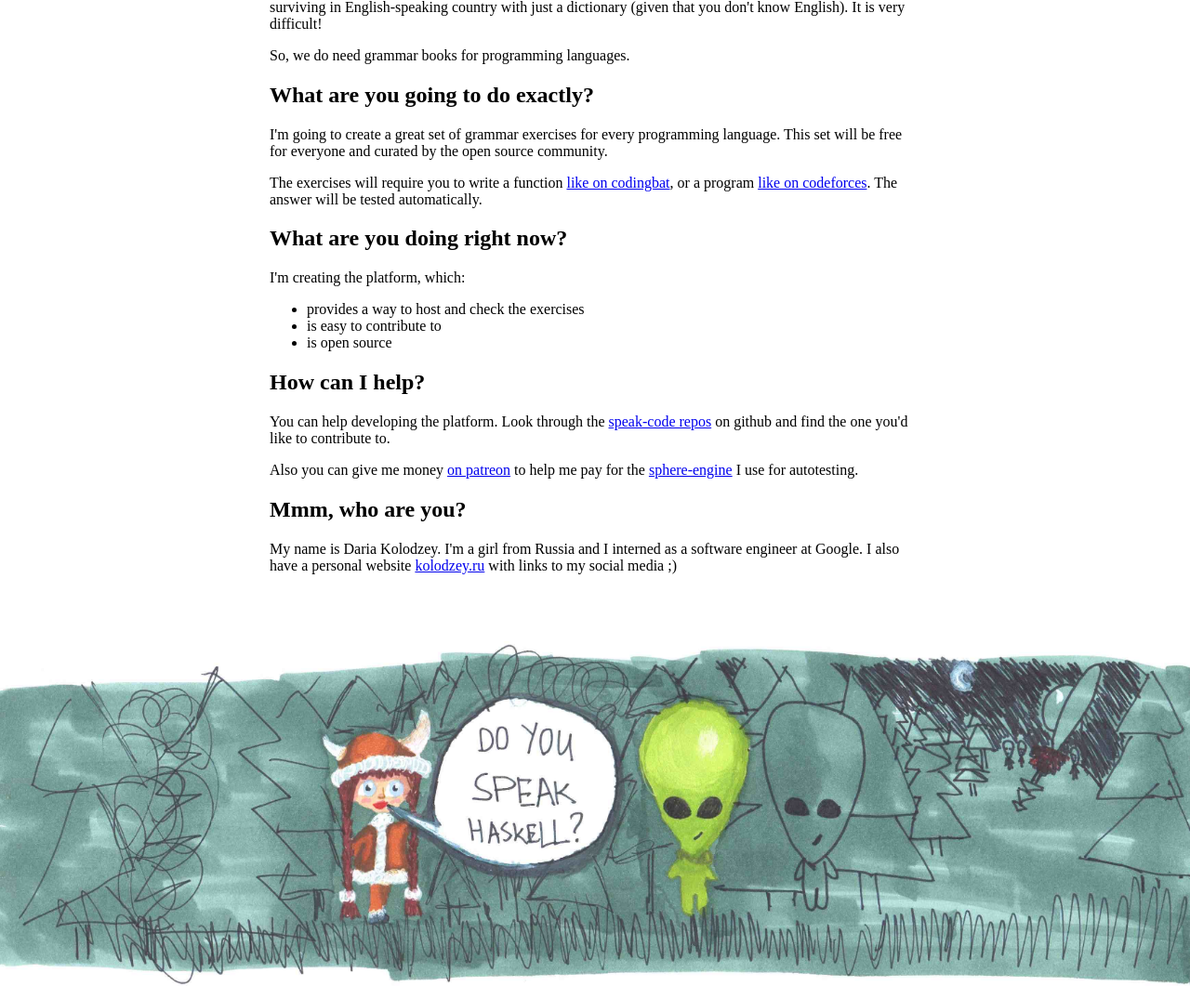
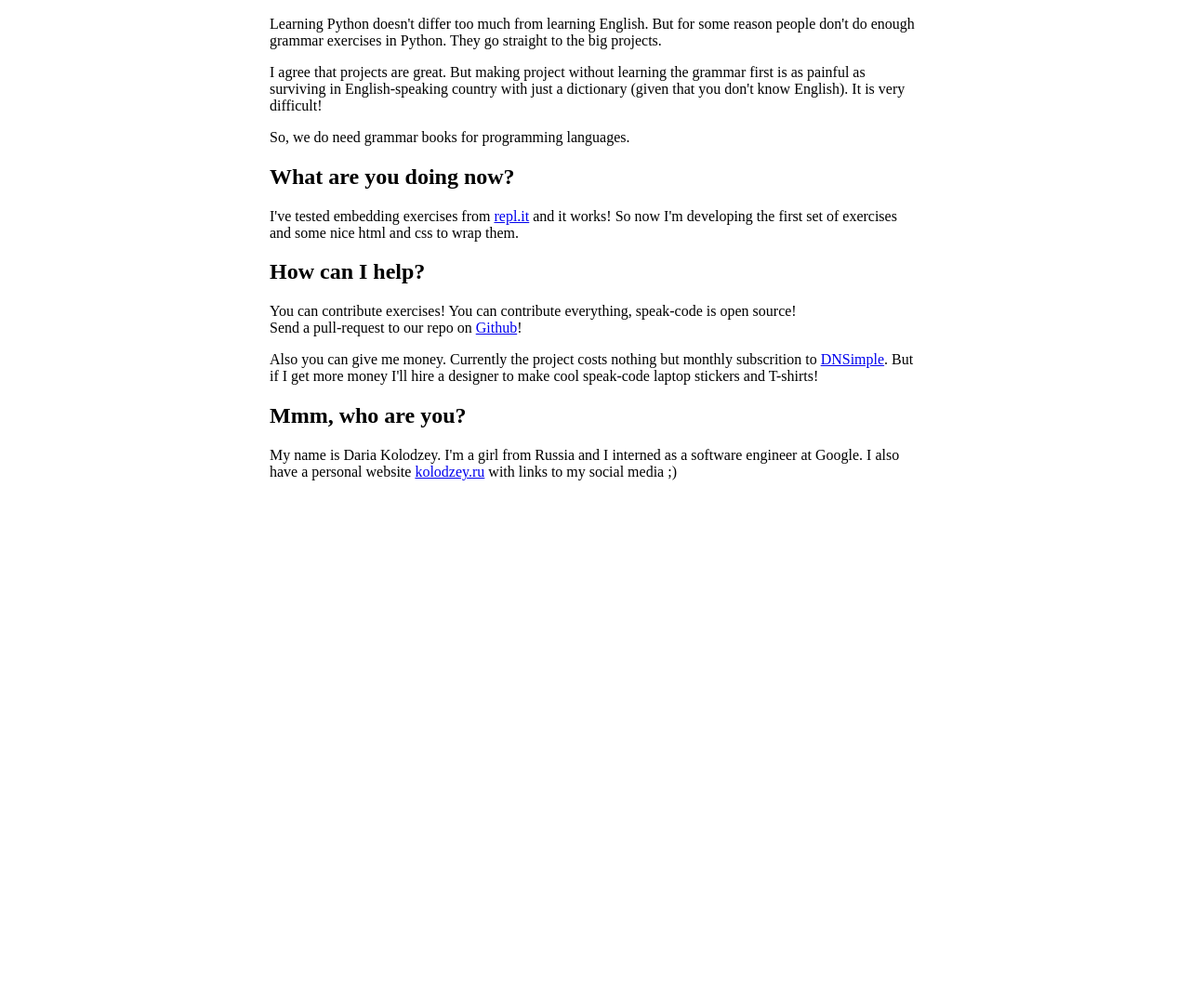
Before and after one commit to speak-code/speak-code.github.io, a plain HTML site: page index.html in a window 1280 px wide. Shown: the part 961-2036 px from the top of the page at 93% size. After the commit the page ends 1544 px from the top, so only its background shows below. Drawn offline with Linux system fonts and the light colour scheme.

Commit message:
Update index as I'll embed repl.it

```diff
--- a/index.html
+++ b/index.html
@@ -7,14 +7,14 @@
     margin: 0;
     padding: 0;
   }
-  article {
+  div {
     padding: 50px;
     max-width: 700px;
     margin-left: auto;
     margin-right: auto;
   }
 
-  article img {
+  div img {
     height: 300px;
   }
 
@@ -24,9 +24,9 @@
 </style>
 
 <body>
-
-  <article>
+  <div>
     <h1>Here will be the grammar book for programming languages</h1>
+    <p>The first exercise is <a href="hello">here</a>. I'll add more soon.</p>
 
     <h2>Do we even need it?</h2>
 
@@ -42,42 +42,24 @@
     <p>So, we do need grammar books for programming languages.</p>
 
 
-    <h2>What are you going to do exactly?</h2>
+    <h2>What are you doing now?</h2>
 
-    <p>I'm going to create a great set of grammar exercises for every programming language. This set will be free for everyone and curated by the open source community.</p>
-
-    <p>The exercises will require you to write a function
-      <a href="http://codingbat.com/prob/p171896">
-      like on codingbat</a>, or a program
-      <a href="http://codeforces.com/problemset/problem/785/E">
-      like on codeforces</a>. The answer will be tested automatically.
-    </p>
-
-
-    <h2>What are you doing right now?</h2>
-
-    <p>I'm creating the platform, which:</p>
-    <ul>
-      <li>provides a way to host and check the exercises</li>
-      <li>is easy to contribute to</li>
-      <li>is open source</li>
-    </ul>
+    <p>I've tested embedding exercises from <a href="http://repl.it">repl.it</a> and it works! So now I'm developing the first set of exercises and some nice html and css to wrap them.</p>
 
 
     <h2>How can I help?</h2>
 
-    <p>You can help developing the platform. Look through the <a href="https://github.com/speak-code">speak-code repos</a> on github and find the one you'd like to contribute to.</p>
+    <p>You can contribute exercises! You can contribute everything, speak-code is open source! <br> Send a pull-request to our repo on <a href="https://github.com/speak-code/speak-code.github.io">Github</a>!</p>
 
-    <p>Also you can give me money <a href="https://www.patreon.com/speakcode">on patreon</a> to help me pay for the <a href="http://sphere-engine.com/">sphere-engine</a> I use for autotesting.</p>
+    <p>Also you can give me money. Currently the project costs nothing but monthly subscrition to <a href="dnsimple.com">DNSimple</a>. But if I get more money I'll hire a designer to make cool speak-code laptop stickers and T-shirts!</p>
 
 
     <h2>Mmm, who are you?</h2>
 
     <p>My name is Daria Kolodzey. I'm a girl from Russia and I interned as a software engineer at Google. I also have a personal website <a href="http://kolodzey.ru">kolodzey.ru</a> with links to my social media ;)
     </p>
-  </article>
+  </div>
 
-  <img class="cover" src="images/cover-less-edited-min.jpg">
 
 </body>
 
```
